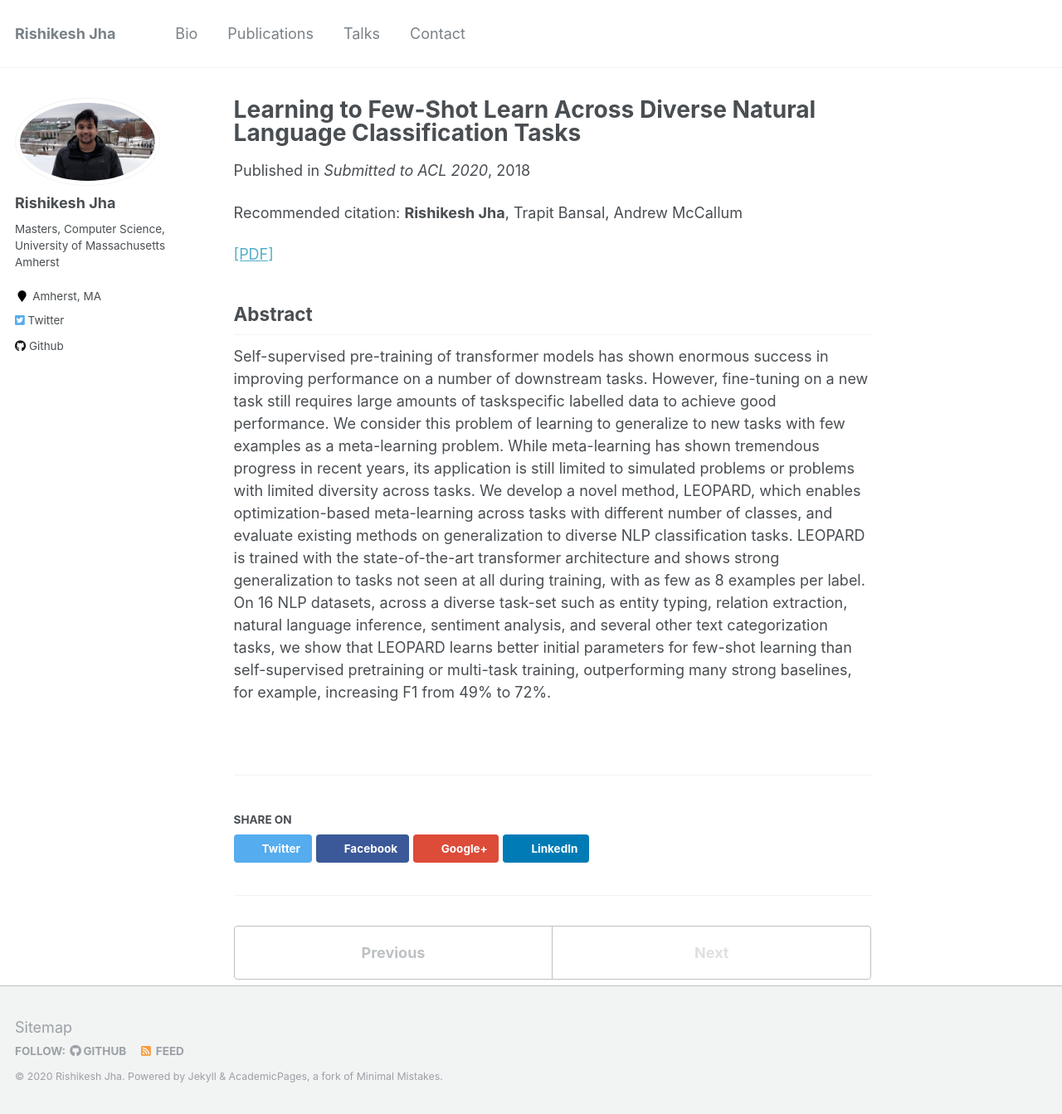
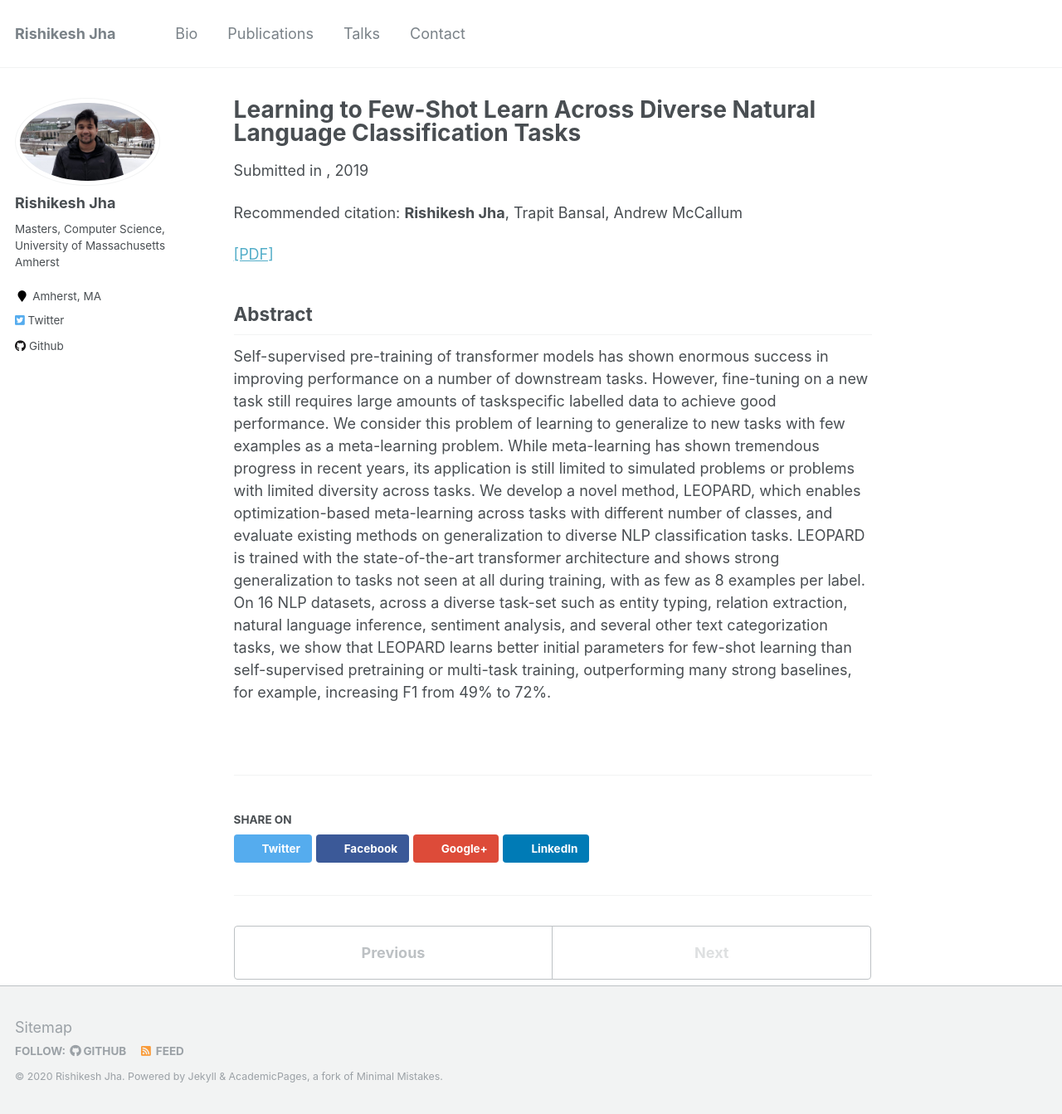
Before and after one commit to tantrik16/tantrik16.github.io, a Jekyll site: the page built from _publications/2019-11-12.md, in a window 1280 px wide and 1343 px high. Shown: the whole window at 83% size. Built offline with Jekyll 4.4.1, drawn with Linux system fonts in a browser that asks for light colours.

Commit message:
correct publication name

```diff
--- a/_layouts/single.html
+++ b/_layouts/single.html
@@ -38,6 +38,8 @@
           <p> {{ page.type }}, <i>{{ page.venue }}</i>, {{ page.date | default: "1900-01-01" | date: "%Y" }} </p>
         {% elsif page.venue and page.date %}
           <p>Published in <i>{{ page.venue }}</i>, {{ page.date | default: "1900-01-01" | date: "%Y" }} </p>
+        {% elsif page.submit and page.date %}
+          <p>Submitted in <i>{{ page.venue }}</i>, {{ page.date | default: "1900-01-01" | date: "%Y" }} </p>
         {% elsif page.date %}
           <p class="page__date"><strong><i class="fa fa-fw fa-calendar" aria-hidden="true"></i> {{ site.data.ui-text[site.locale].date_label | default: "Published:" }}</strong> <time datetime="{{ page.date | date_to_xmlschema }}">{{ page.date | default: "1900-01-01" | date: "%B %d, %Y" }}</time></p>
         {% endif %}
--- a/_publications/2019-11-12.md
+++ b/_publications/2019-11-12.md
@@ -2,8 +2,8 @@
 title: "Learning to Few-Shot Learn Across Diverse Natural Language Classification Tasks"
 collection: publications
 permalink: /publications/fewshot
-date: 2018-10-03
-venue: 'Submitted to ACL 2020'
+date: 2019-12-08
+submit: 'Submitted to ACL'
 citation: <b>Rishikesh Jha</b>, Trapit Bansal, Andrew McCallum
 ---
 [[PDF]](https://arxiv.org/pdf/1911.03863.pdf)
```
